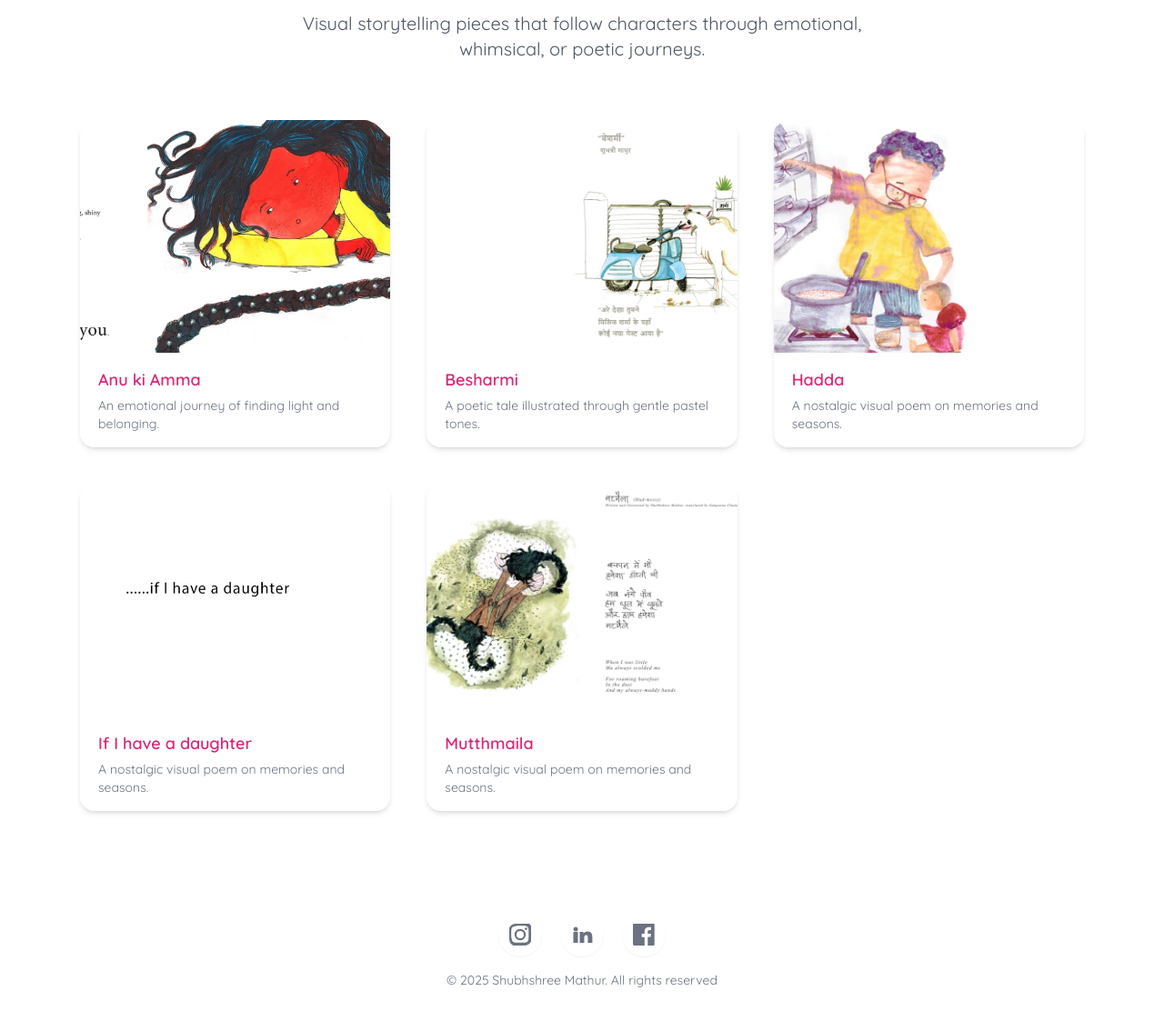
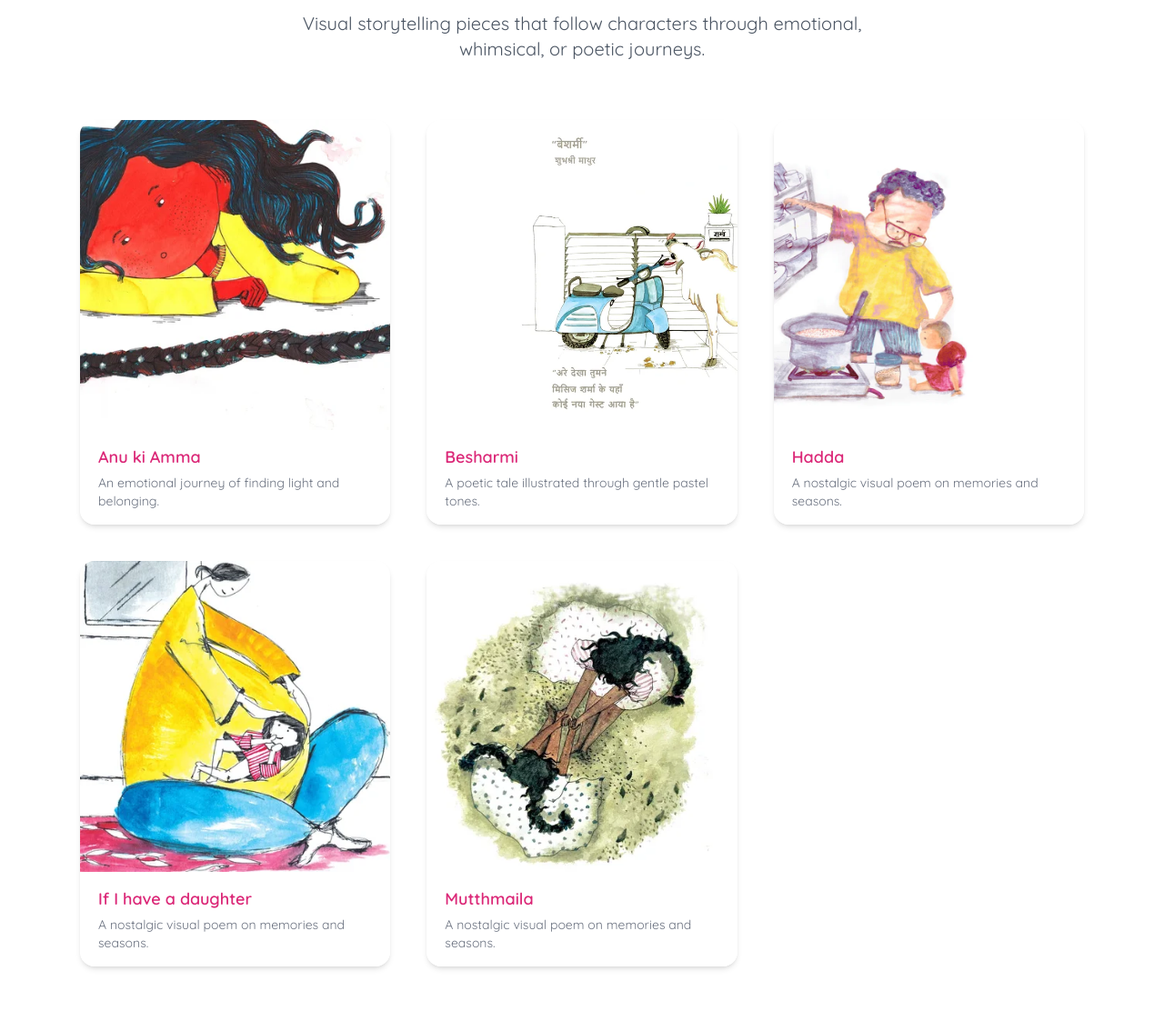
Before and after one commit to saurabhameta/ShubhshreeMathur, a website: page narratives.html in a window 1280 px wide. Shown: the part 180-1303 px from the top of the page at 91% size. Drawn offline with nearby package versions, Linux system fonts and the light colour scheme.

Commit message:
Add profile photo, fix thumbnails for editorials and narratives

```diff
--- a/narratives.html
+++ b/narratives.html
@@ -33,8 +33,10 @@
   <section class="px-6 pb-20 max-w-6xl mx-auto">
     <div class="grid md:grid-cols-3 gap-10">
       <!-- Narrative 1 -->
-      <a href="narrative1.html" class="block rounded-2xl overflow-hidden shadow-md hover:shadow-xl transition transform hover:-translate-y-1">
-        <img src="assets/narratives/Anu ki Amma/untitled_Page_2.webp" alt="Narrative 1" class="w-full h-64 object-cover">
+      <a href="narrative1.html" class="group block rounded-2xl overflow-hidden shadow-md hover:shadow-xl transition transform hover:-translate-y-1">
+        <div class="aspect-square overflow-hidden">
+          <img src="assets/narratives/anu ki amma/untitled_page_2.webp" alt="Anu ki Amma" class="w-full h-full object-cover object-right group-hover:scale-105 transition-transform duration-300">
+        </div>
         <div class="bg-white py-4 px-5">
           <h3 class="text-lg font-semibold text-pink-600">Anu ki Amma</h3>
           <p class="text-sm text-gray-500 mt-1">An emotional journey of finding light and belonging.</p>
@@ -42,8 +44,10 @@
       </a>
 
       <!-- Narrative 2 -->
-      <a href="narrative2.html" class="block rounded-2xl overflow-hidden shadow-md hover:shadow-xl transition transform hover:-translate-y-1">
-        <img src="assets/narratives/Besharmi/1.webp" alt="Narrative 2" class="w-full h-64 object-cover">
+      <a href="narrative2.html" class="group block rounded-2xl overflow-hidden shadow-md hover:shadow-xl transition transform hover:-translate-y-1">
+        <div class="aspect-square overflow-hidden">
+          <img src="assets/narratives/besharmi/1.webp" alt="Besharmi" class="w-full h-full object-cover object-right group-hover:scale-105 transition-transform duration-300">
+        </div>
         <div class="bg-white py-4 px-5">
           <h3 class="text-lg font-semibold text-pink-600">Besharmi</h3>
           <p class="text-sm text-gray-500 mt-1">A poetic tale illustrated through gentle pastel tones.</p>
@@ -51,8 +55,10 @@
       </a>
 
       <!-- Narrative 3 -->
-      <a href="narrative3.html" class="block rounded-2xl overflow-hidden shadow-md hover:shadow-xl transition transform hover:-translate-y-1">
-        <img src="assets/narratives/Hadda/2.webp" alt="Narrative 3" class="w-full h-64 object-cover">
+      <a href="narrative3.html" class="group block rounded-2xl overflow-hidden shadow-md hover:shadow-xl transition transform hover:-translate-y-1">
+        <div class="aspect-square overflow-hidden">
+          <img src="assets/narratives/hadda/2.webp" alt="Hadda" class="w-full h-full object-cover object-left group-hover:scale-105 transition-transform duration-300">
+        </div>
         <div class="bg-white py-4 px-5">
           <h3 class="text-lg font-semibold text-pink-600">Hadda</h3>
           <p class="text-sm text-gray-500 mt-1">A nostalgic visual poem on memories and seasons.</p>
@@ -60,8 +66,10 @@
       </a>
 
        <!-- Narrative 4 -->
-       <a href="narrative4.html" class="block rounded-2xl overflow-hidden shadow-md hover:shadow-xl transition transform hover:-translate-y-1">
-        <img src="assets/narratives/If I have a daughter/if i have a daughter.webp" alt="Narrative 3" class="w-full h-64 object-cover">
+       <a href="narrative4.html" class="group block rounded-2xl overflow-hidden shadow-md hover:shadow-xl transition transform hover:-translate-y-1">
+        <div class="aspect-square overflow-hidden">
+          <img src="assets/narratives/if i have a daughter/if i have a daughter2.webp" alt="If I have a daughter" class="w-full h-full object-cover object-left group-hover:scale-105 transition-transform duration-300">
+        </div>
         <div class="bg-white py-4 px-5">
           <h3 class="text-lg font-semibold text-pink-600">If I have a daughter</h3>
           <p class="text-sm text-gray-500 mt-1">A nostalgic visual poem on memories and seasons.</p>
@@ -69,8 +77,10 @@
       </a>
 
        <!-- Narrative 5 -->
-       <a href="narrative5.html" class="block rounded-2xl overflow-hidden shadow-md hover:shadow-xl transition transform hover:-translate-y-1">
-        <img src="assets/narratives/Mutthmaila/1_titlepage.webp" alt="Narrative 3" class="w-full h-64 object-cover">
+       <a href="narrative5.html" class="group block rounded-2xl overflow-hidden shadow-md hover:shadow-xl transition transform hover:-translate-y-1">
+        <div class="aspect-square overflow-hidden">
+          <img src="assets/narratives/mutthmaila/1_titlepage_illus.webp" alt="Mutthmaila" class="w-full h-full object-cover object-center group-hover:scale-105 transition-transform duration-300">
+        </div>
         <div class="bg-white py-4 px-5">
           <h3 class="text-lg font-semibold text-pink-600">Mutthmaila</h3>
           <p class="text-sm text-gray-500 mt-1">A nostalgic visual poem on memories and seasons.</p>
```
Also changed, not shown: editorials.html (+20 -10 lines), assets/narratives/mutthmaila/1_titlepage_illus.webp (added), 1 other file.
